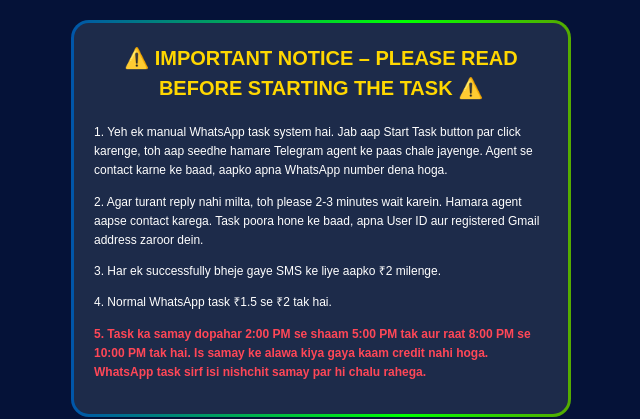
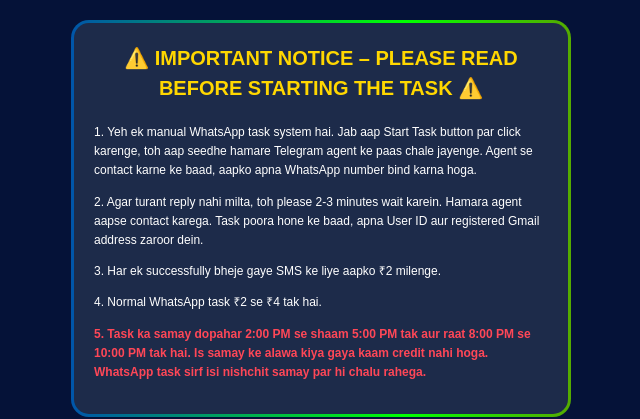
Before and after one commit to dragonsuuuj-code/WH46, a plain HTML site: page task2.html in a window 1280 px wide. Shown: the top 419 px of the page, 319-959 px from the left. Drawn offline with Linux system fonts and the light colour scheme.

Commit message:
Update task2.html

```diff
--- a/task2.html
+++ b/task2.html
@@ -135,10 +135,10 @@
                 ⚠️ IMPORTANT NOTICE – PLEASE READ BEFORE STARTING THE TASK ⚠️
             </div>
             <div class="notice-text">
-                <p>1. Yeh ek manual WhatsApp task system hai. Jab aap Start Task button par click karenge, toh aap seedhe hamare Telegram agent ke paas chale jayenge. Agent se contact karne ke baad, aapko apna WhatsApp number dena hoga.</p>
+                <p>1. Yeh ek manual WhatsApp task system hai. Jab aap Start Task button par click karenge, toh aap seedhe hamare Telegram agent ke paas chale jayenge. Agent se contact karne ke baad, aapko apna WhatsApp number bind karna hoga.</p>
                 <p>2. Agar turant reply nahi milta, toh please 2-3 minutes wait karein. Hamara agent aapse contact karega. Task poora hone ke baad, apna User ID aur registered Gmail address zaroor dein.</p>
                 <p>3. Har ek successfully bheje gaye SMS ke liye aapko ₹2 milenge.</p>
-                <p>4. Normal WhatsApp task ₹1.5 se ₹2 tak hai.</p>
+                <p>4. Normal WhatsApp task ₹2 se ₹4 tak hai.</p>
                 <p style="color: #ff4757; font-weight: bold;">5. Task ka samay dopahar 2:00 PM se shaam 5:00 PM tak aur raat 8:00 PM se 10:00 PM tak hai. Is samay ke alawa kiya gaya kaam credit nahi hoga. WhatsApp task sirf isi nishchit samay par hi chalu rahega.</p>
             </div>
         </div>
```
